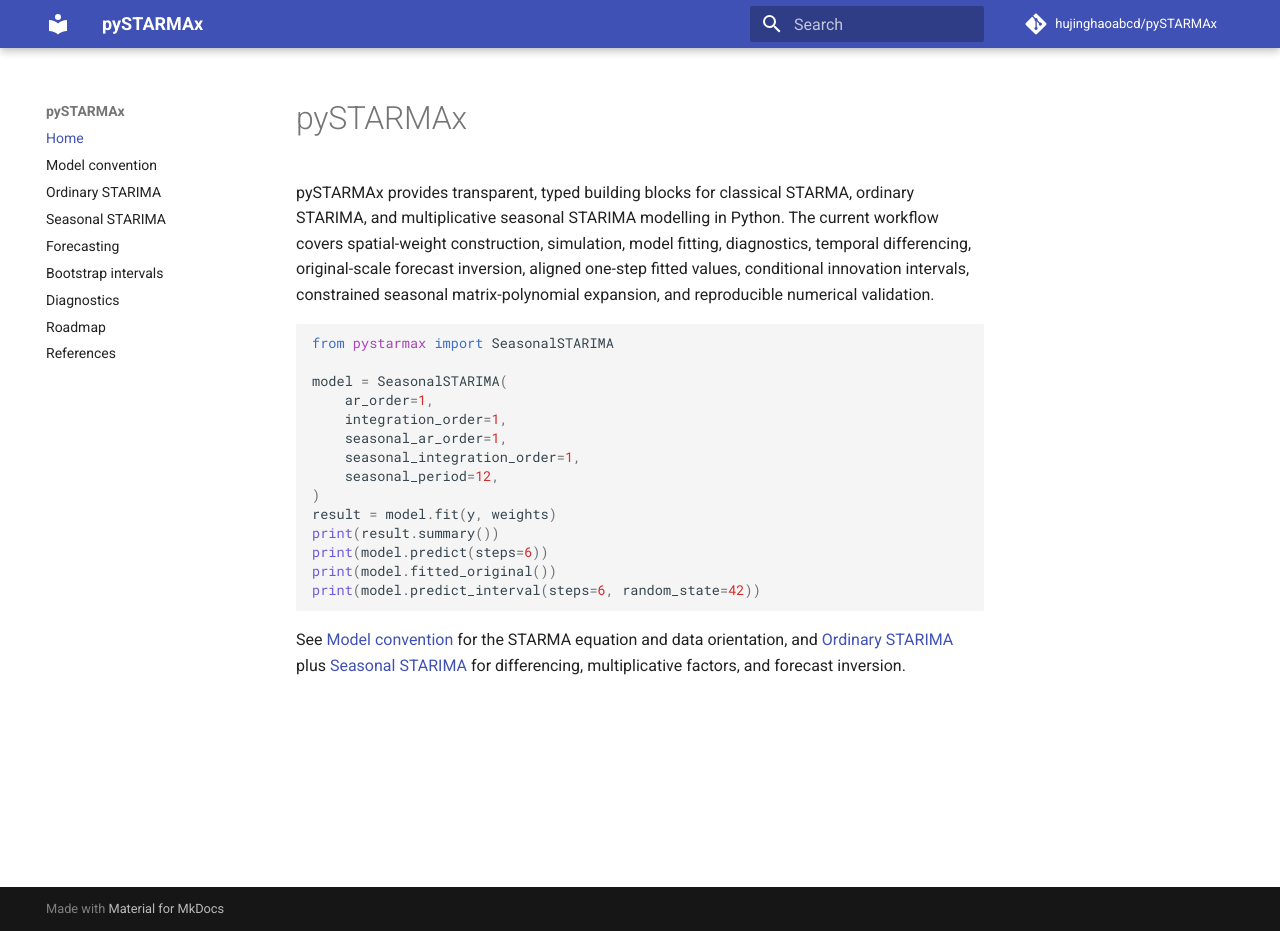
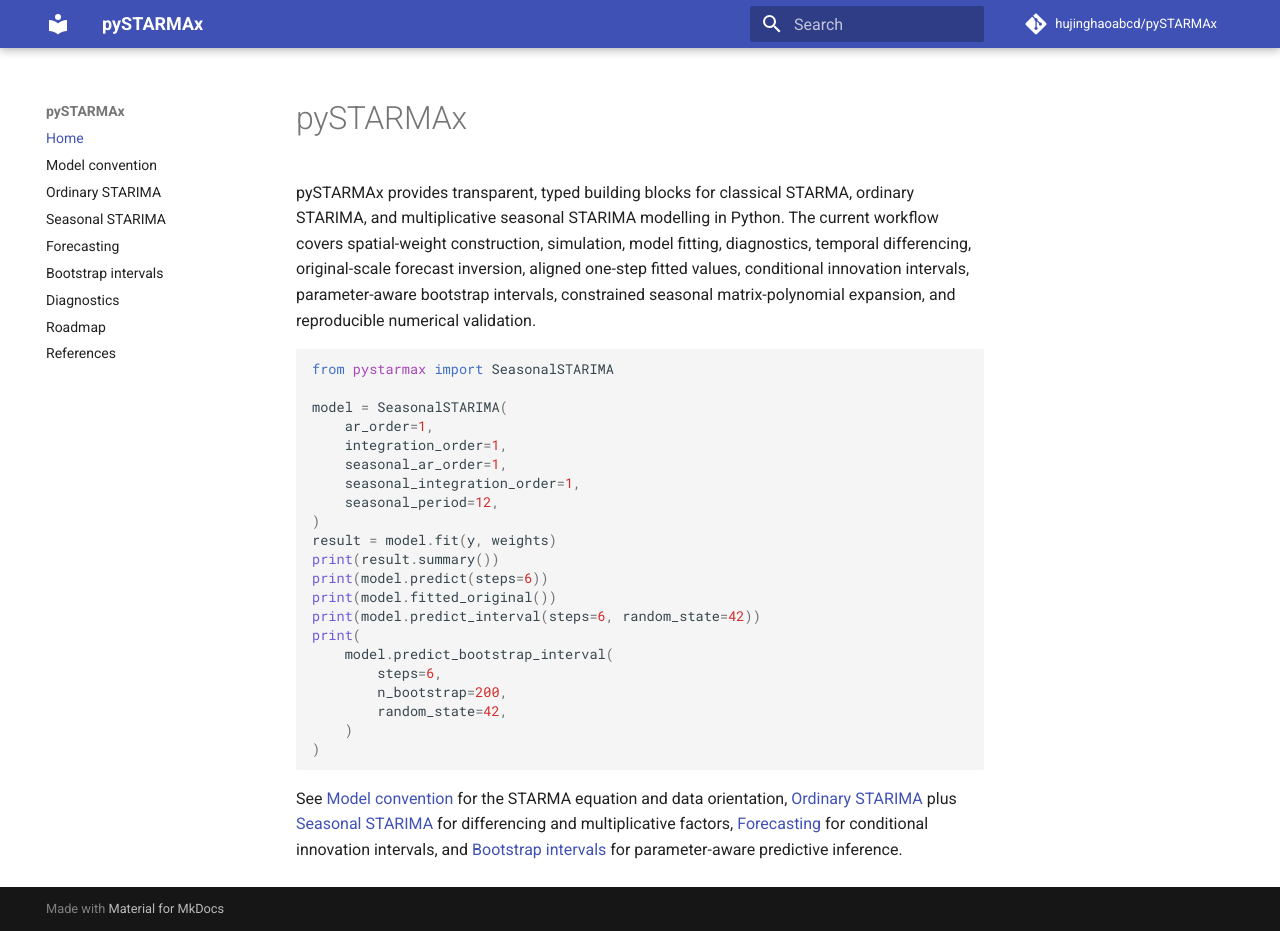
Before and after one commit to hujinghaoabcd/pySTARMAx, an MkDocs documentation site: the page built from docs/index.md, in a window 1280 px wide and 931 px high. Built offline with MkDocs 1.6.1 and Material for MkDocs 9.7.7, drawn with Linux system fonts in a browser that asks for light colours; comment, search, counter and statistics services are not loaded.

Commit message:
Expose bootstrap intervals in documentation home

````diff
--- a/docs/index.md
+++ b/docs/index.md
@@ -1,10 +1,12 @@
 # pySTARMAx
 
-pySTARMAx provides transparent, typed building blocks for classical STARMA, ordinary STARIMA, and multiplicative seasonal STARIMA modelling in Python. The current workflow covers spatial-weight
-construction, simulation, model fitting, diagnostics, temporal differencing,
-original-scale forecast inversion, aligned one-step fitted values,
-conditional innovation intervals, constrained seasonal matrix-polynomial
-expansion, and reproducible numerical validation.
+pySTARMAx provides transparent, typed building blocks for classical STARMA,
+ordinary STARIMA, and multiplicative seasonal STARIMA modelling in Python. The
+current workflow covers spatial-weight construction, simulation, model fitting,
+diagnostics, temporal differencing, original-scale forecast inversion, aligned
+one-step fitted values, conditional innovation intervals, parameter-aware
+bootstrap intervals, constrained seasonal matrix-polynomial expansion, and
+reproducible numerical validation.
 
 ```python
 from pystarmax import SeasonalSTARIMA
@@ -21,8 +23,17 @@
 print(model.predict(steps=6))
 print(model.fitted_original())
 print(model.predict_interval(steps=6, random_state=42))
+print(
+    model.predict_bootstrap_interval(
+        steps=6,
+        n_bootstrap=200,
+        random_state=42,
+    )
+)
 ```
 
 See [Model convention](model.md) for the STARMA equation and data orientation,
-and [Ordinary STARIMA](starima.md) plus [Seasonal STARIMA](seasonal.md) for
-differencing, multiplicative factors, and forecast inversion.
+[Ordinary STARIMA](starima.md) plus [Seasonal STARIMA](seasonal.md) for
+differencing and multiplicative factors, [Forecasting](forecasting.md) for
+conditional innovation intervals, and [Bootstrap intervals](bootstrap.md) for
+parameter-aware predictive inference.
````
